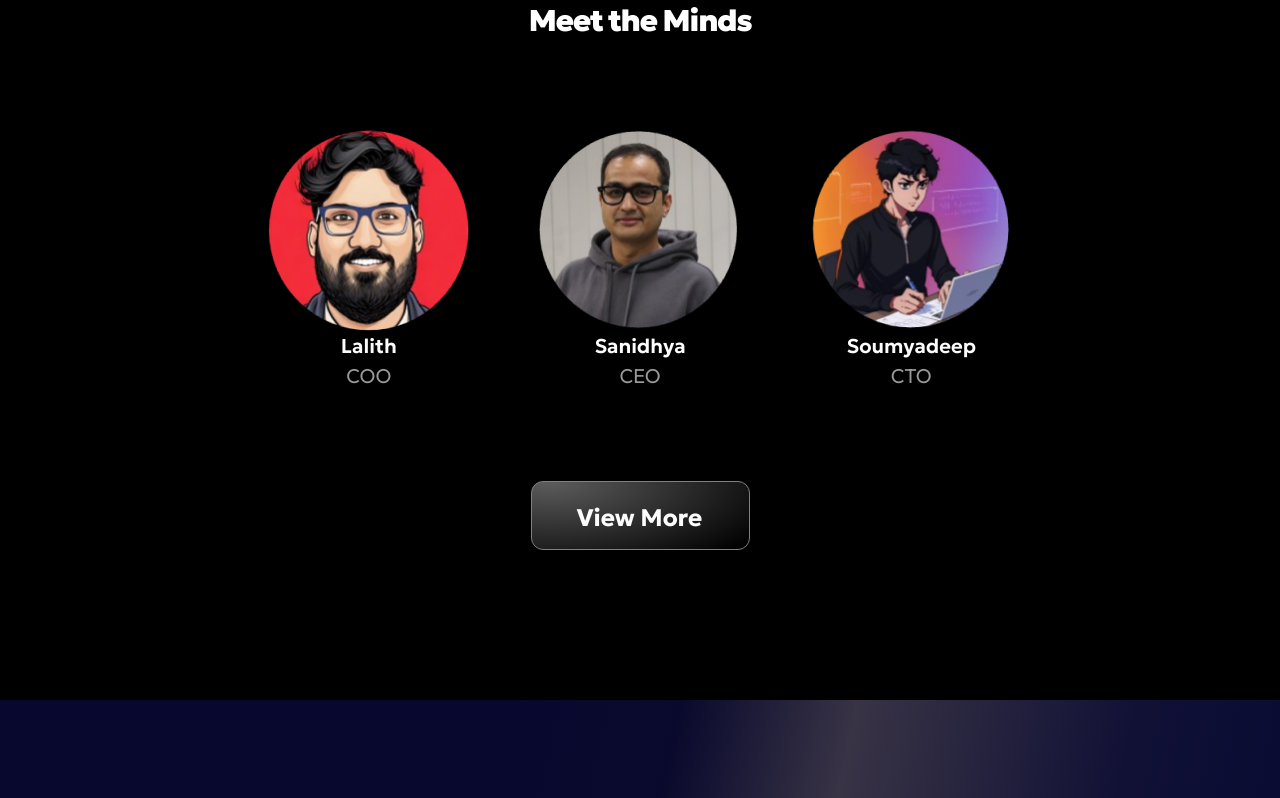
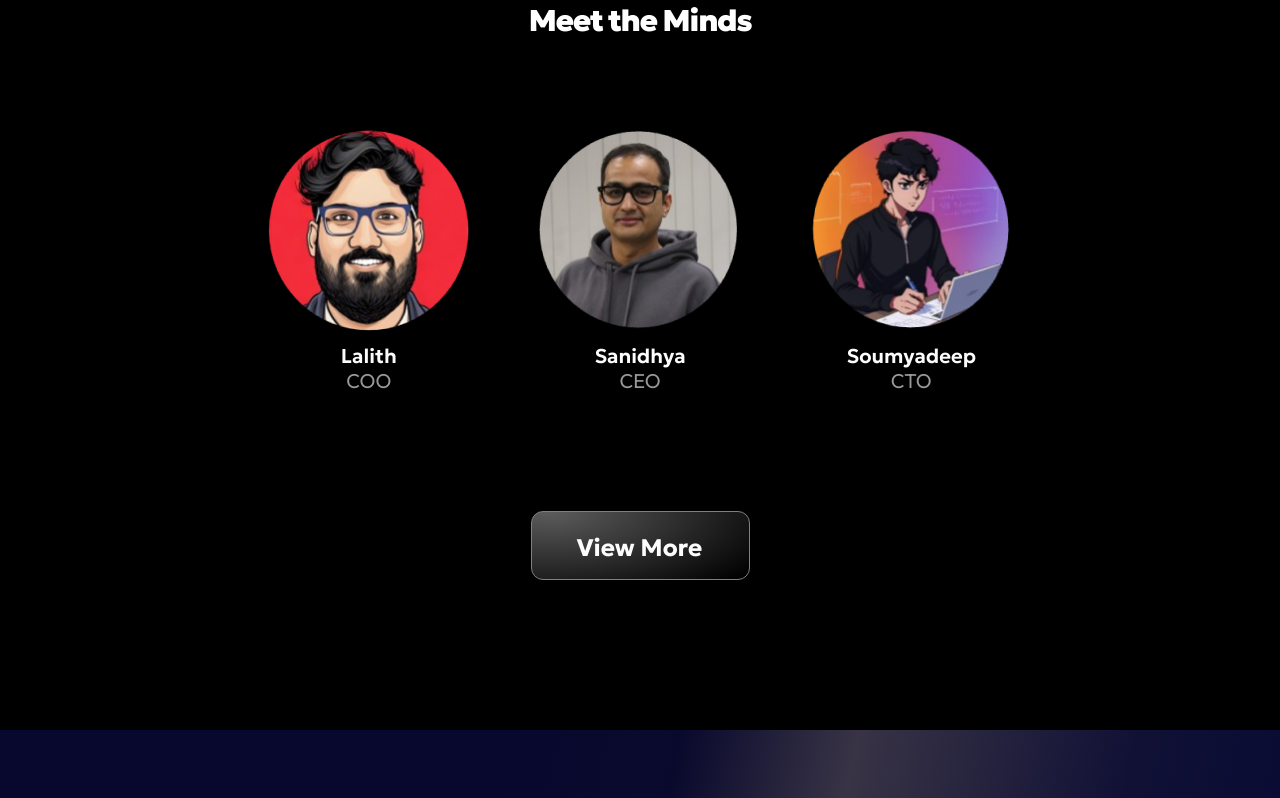
Before and after one commit to dashtoon/dashtoon-com, a React (Create React App) app: page /company in a window 1280 px wide. Shown: the part 640-1438 px from the top of the page. Built offline with nearby package versions, Linux system fonts and the light colour scheme; no server answers.

Commit message:
Loader animation

```diff
--- a/src/pages/CompanyWeb.tsx
+++ b/src/pages/CompanyWeb.tsx
@@ -68,8 +68,10 @@ const CompanyContentWeb = () => {
                     {peopleData.map((person, index) => (
                         <div key={person.id} className={`person-card ${index >= 3 && !showFullList ? 'hidden' : ''}`}>
                             <img className="person-image" src={person.imageSrc} alt={person.name}/>
+                            <div className={'person-details'}>
                             <div className="person-name">{person.name}</div>
                             <div className="person-position">{person.position}</div>
+                            </div>
                         </div>
                     ))}
                 </div>
--- a/src/pages/HomePageWeb.tsx
+++ b/src/pages/HomePageWeb.tsx
@@ -12,10 +12,12 @@ import Typography from '@mui/joy/Typography';
 import Card from '@mui/joy/Card';
 import {getCDNImageUrl} from "../services/cdnImage";
 import {useNavigate} from "react-router-dom";
-
+import Lottie from "lottie-react";
+import LoaderAnimation from '../assets/animations/logoanimation.json';
 
 const HomePageWeb: React.FC = () => {
     const [shows, setShows] = useState<ShowWithViewsAndEpisodeCount[]>([]);
+    const [isLoading, setIsLoading] = useState(true);
 
     useEffect(() => {
         window.scrollTo(0, 0)
@@ -27,6 +29,7 @@ const HomePageWeb: React.FC = () => {
             await signInAnonymouslyAndGetToken();
             const response = await getPopularShows(20);
             setShows(response);
+            setIsLoading(false);
         };
 
         fetchData();
@@ -40,6 +43,9 @@ const HomePageWeb: React.FC = () => {
     return (
         <div className="home-page-web">
             <div className="home-page-web-content">
+                {isLoading && <div style={{ display: 'flex', justifyContent: 'center', alignItems: 'center', height: '100vh', background: 'black' }}>
+                    <Lottie animationData={LoaderAnimation} height={80} width={80} />
+                </div>}
                 {/* 1. NavBar web */}
                     {/* Your NavBar content goes here */}
                     <NavbarWeb currentPage={''}></NavbarWeb>
@@ -51,7 +57,7 @@ const HomePageWeb: React.FC = () => {
 
                     <p className="heading-text">Dive into the Ultimate Comic Universe 🚀</p>
                 </div>
-                <div className="popular-shows">
+                <div className={`popular-shows ${!isLoading && 'shows-loaded'}`} >
                 <Box
                         sx={{
                             display: 'flex',
--- a/src/styles/companyWebStyles.css
+++ b/src/styles/companyWebStyles.css
@@ -82,6 +82,9 @@
     align-items: center;
     align-self: center;
     transition: transform 0.3s ease, opacity 0.3s ease;
+    max-width: 201.24px;
+    height: 291px;
+    justify-content: flex-start;
 }
 
 .person-image {
@@ -95,6 +98,9 @@
 .person-details {
     margin-top: 15px;
     text-align: center;
+    display: flex;
+    flex-direction: column;
+    justify-content: space-between;
 }
 
 .person-name {
@@ -102,7 +108,8 @@
     font-family: Geologica;
     font-size: 20px;
     font-weight: 600;
-    line-height: 150%;
+    line-height: 100%;
+    margin-bottom: 5px;
 }
 
 .person-position {
@@ -110,9 +117,16 @@
     font-family: Outfit;
     font-size: 20px;
     font-weight: 400;
-    line-height: 150%;
+    line-height: 100%;
 }
 
+.person-name,
+.person-position {
+    white-space: normal; /* Overrides any parent setting that could prevent wrapping */
+    word-wrap: break-word; /* Ensures text breaks onto next line if too long for width */
+    max-width: 100%; /* Ensures text does not expand beyond the card */
+    overflow-wrap: break-word; /* Optional, for additional wrapping in unsupported environments */
+}
 
 .hidden {
     transform: scale(0.95);
--- a/src/styles/footerMobileStyles.css
+++ b/src/styles/footerMobileStyles.css
@@ -108,6 +108,7 @@
     align-items: stretch;
     justify-content: stretch;
     gap: 12px;
+    background: #212121;
 }
 
 .transparentButtonMobile {
--- a/src/styles/footerWebStyles.css
+++ b/src/styles/footerWebStyles.css
@@ -124,6 +124,7 @@
     align-items: flex-start;
     padding-left: 60px;
     gap: 20px;
+    background: #212121;
 }
 
 .transparentButton {
--- a/src/styles/homeWebStyles.css
+++ b/src/styles/homeWebStyles.css
@@ -77,6 +77,20 @@
     /* Your episode grid styles go here */
     /* Leave it empty for now */
     padding: 80px 20px 20px 20px;
+    transition: height 0.5s ease-in-out;
+}
+
+.pop-out-card {
+    transform: translateX(100%);
+    transition: transform 0.5s ease-in-out;
+}
+
+.pop-out-card:hover {
+    cursor: pointer;
+}
+
+.popular-shows.shows-loaded .pop-out-card {
+    transform: translateX(0);
 }
 
 /* 4. Review container */
--- a/src/styles/navbarWebStyles.css
+++ b/src/styles/navbarWebStyles.css
@@ -17,8 +17,8 @@
     align-self: center;
     top: 0;
     position: sticky;
-    transition: ease-in top 0.3s;
     z-index: 1;
+    transition: transform 0.5s ease-in-out;
 }
 
 .nav-button-web-home {
```
Also changed, not shown: src/assets/animations/logoanimation.json (added, +1 -0 lines).
